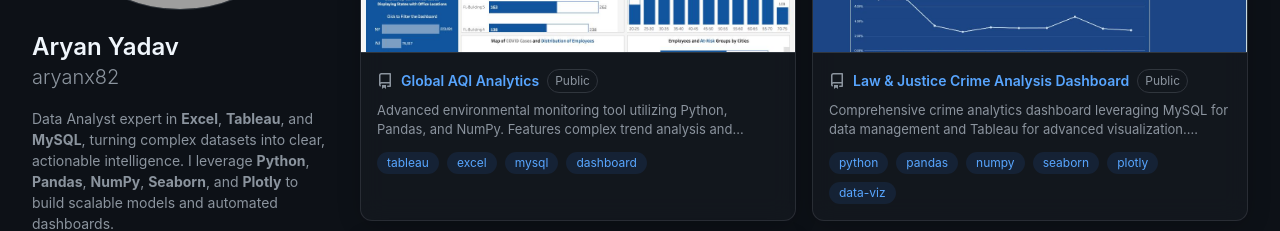
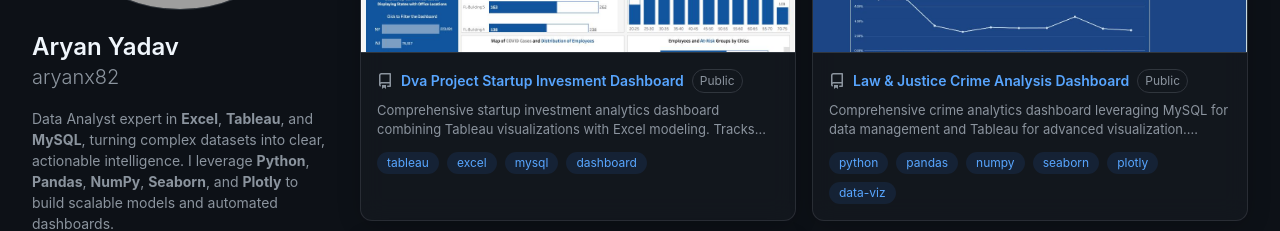
Before and after one commit to aryanx82/Portfolio, a React (Vite) app: page / in a window 1280 px wide. Shown: the part 383-614 px from the top of the page. Built offline with nearby package versions, Linux system fonts and the light colour scheme; no server answers; grey boxes are pictures that could not be loaded.

Commit message:
correction

```diff
--- a/package.json
+++ b/package.json
@@ -1,5 +1,5 @@
 {
-  "name": "mausam-dwivedi-portfolio",
+  "name": "aryan-yadav-portfolio",
   "private": true,
   "version": "1.0.0",
   "description": "Professional Data Visualization & Analytics Portfolio for Mausam Kumar Dwivedi",
--- a/src/data.js
+++ b/src/data.js
@@ -2,11 +2,11 @@ const base = import.meta.env.BASE_URL
 
 const projects = [
   {
-    name: "Global AQI Analytics",
-    description: "Advanced environmental monitoring tool utilizing Python, Pandas, and NumPy. Features complex trend analysis and automated visualization suites using Seaborn (sns) for heatmaps and Plotly for interactive statistical dashboards.",
+    name: "Dva Project Startup Invesment Dashboard",
+    description: "Comprehensive startup investment analytics dashboard combining Tableau visualizations with Excel modeling. Tracks venture capital trends, funding patterns, and investment performance metrics to provide actionable insights for startup ecosystem stakeholders and investors.",
     image: `${base}public/dva_capstone2.png`,
     tags: ["tableau", "excel", "mysql", "dashboard"],
-    github: "https://github.com/mausam-005/SectionA_G10_GlobalAQIAnalytics",
+    github: "https://github.com/puneetk0/A_G11_StartupInvestments",
     live: "https://public.tableau.com/views/DVA_Dashboard_Final/DB-2RootCause?:language=en-GB&publish=yes&:sid=&:redirect=auth&:display_count=n&:origin=viz_share_link",
     secondaryLive: "https://docs.google.com/spreadsheets/d/1hOI7rUB05ancqKKBM7Kk_-6SlKks32fau-yoKpyPegU/edit?gid=1504644105#gid=1504644105",
     secondaryLiveText: "View Spreadsheet"
```
